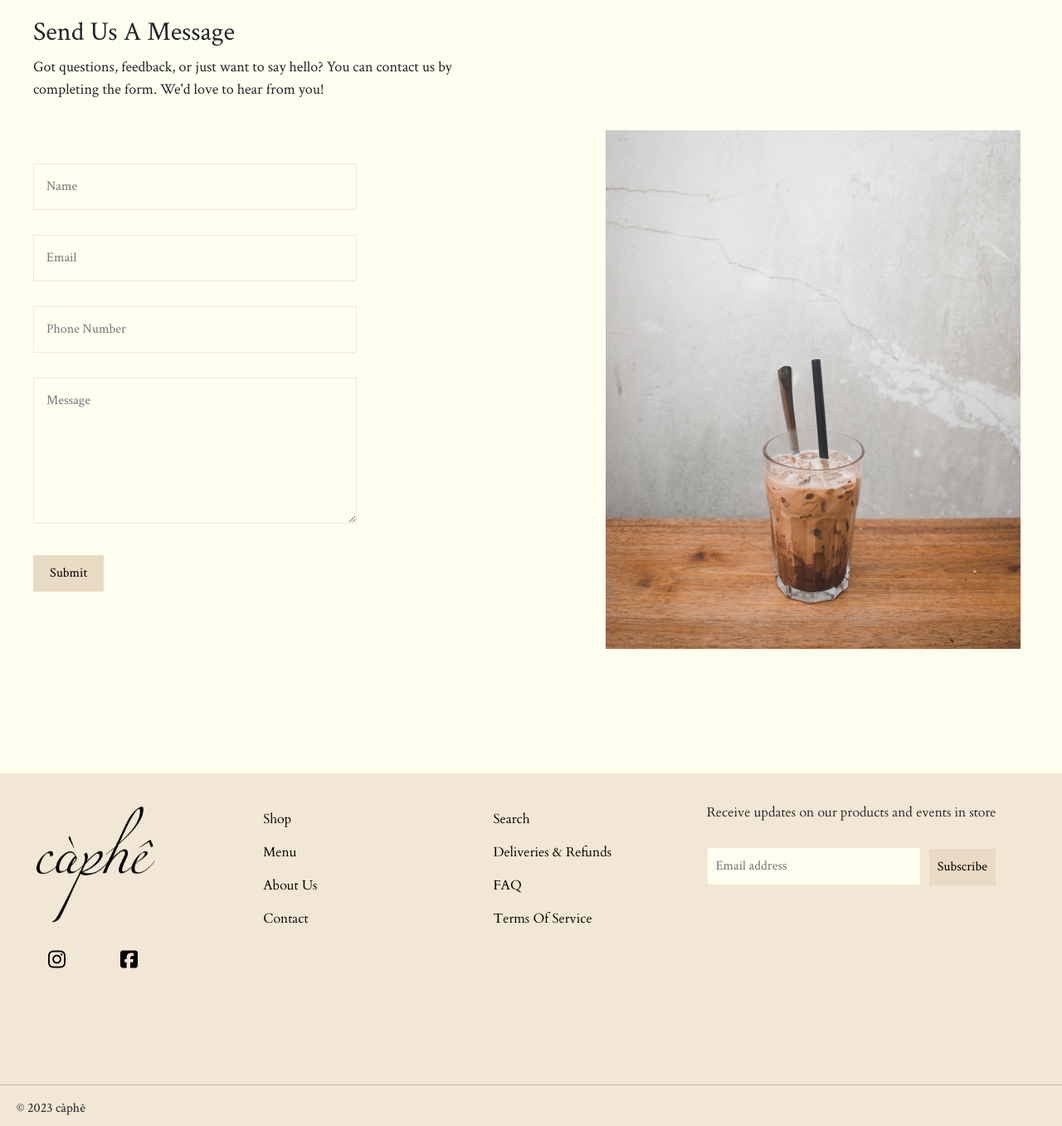
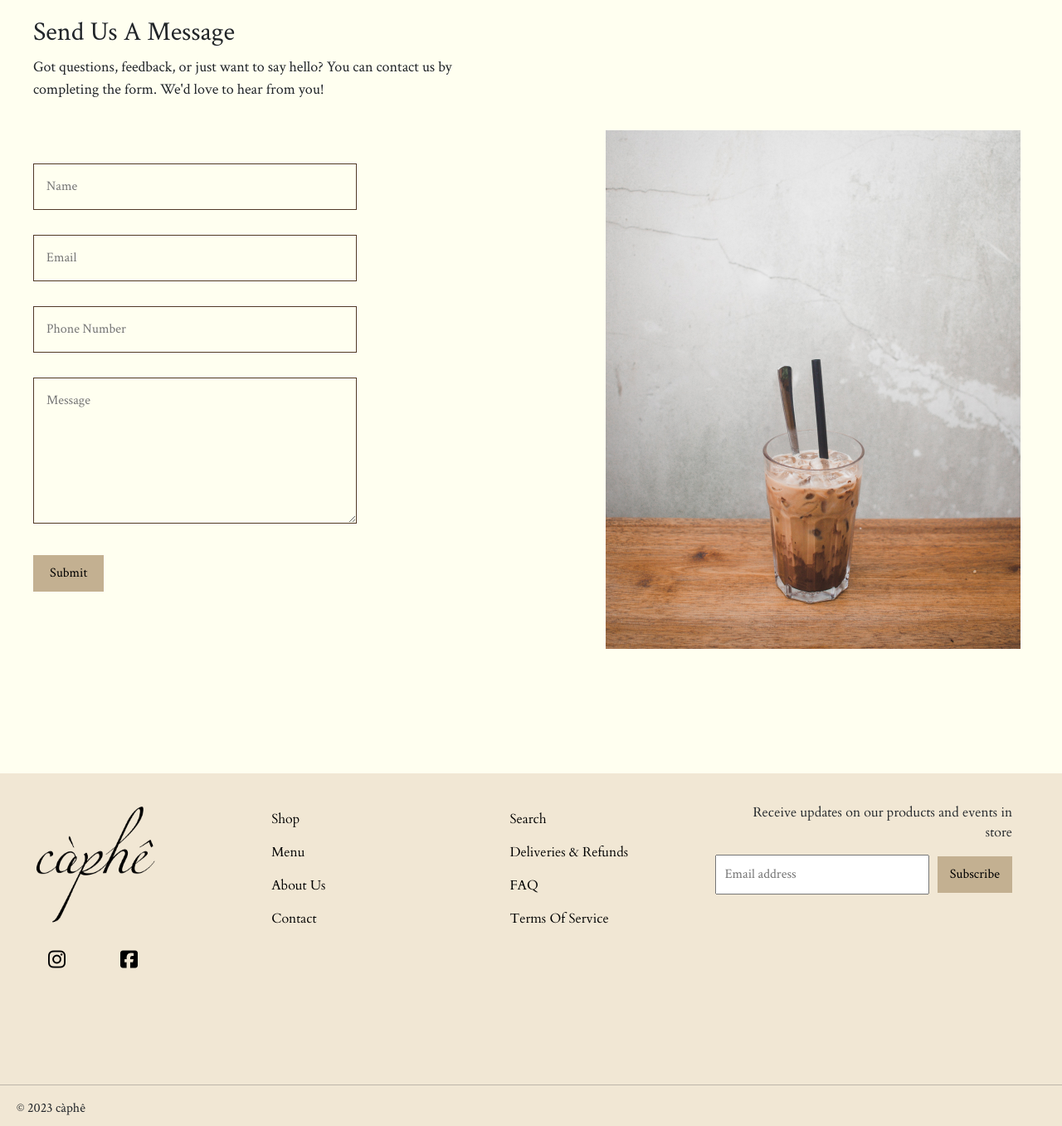
Before and after one commit to hihaianh/cafe-site, a PHP site: page /contact.html in a window 1280 px wide. Shown: the part 123-1480 px from the top of the page at 83% size. Run offline with PHP 8.4, Linux system fonts and the light colour scheme; some libraries are stand-ins or nearby versions.

```diff
--- a/auth/js/validation.js
+++ b/auth/js/validation.js
@@ -1,4 +1,4 @@
-const validation = new JustValidate("#signup");
+const validation = new JustValidate(".signup");
 
 validation.addField("#name", [
     {
@@ -14,7 +14,7 @@ validation.addField("#name", [
     },
     {
         validator: (value) => () => {
-            return fetch("validate-email.php?email=" + encodeURIComponent(value))
+            return fetch("./auth/validate-email.php?email=" + encodeURIComponent(value))
                 .then(function(response) {
                     return response.json();
 
@@ -43,5 +43,5 @@ validation.addField("#name", [
     }
 ])
 .onSuccess((event) => {
-    document.getElementById("signup").submit();
+    document.querySelector(".signup").submit();
 })
--- a/contact.html
+++ b/contact.html
@@ -31,9 +31,9 @@
         <p>Got questions, feedback, or just want to say hello? You can contact us by completing the form. We'd love to hear from you!</p>
     </div>
 
-<div class="form-image-contained">
-    <div class="form-container">
-        <form action="https://formsubmit.co/hiannnguyen@gmail.com" method="POST" class="form">
+<div class="contact-form-image-contained">
+    <div class="contact-form-container">
+        <form action="https://formsubmit.co/hiannnguyen@gmail.com" method="POST" class="contact-form">
             <input id="name" type="text" name="name" placeholder="Name" required><br>
             <input id="email" type="text" name="email" placeholder="Email" required><br>
             <input type="text" name="number" placeholder="Phone Number"><br>
--- a/styles.css
+++ b/styles.css
@@ -459,36 +459,36 @@ body {
     padding-left: 20px;
 }
 
-form {
+.contact-form {
     padding: 20px;
 }
 
-form input, form textarea {
+.contact-form input, .contact-form textarea {
     margin-bottom: 30px;
     padding: 15px;
     width: 60%;
     box-sizing: border-box;
     background-color: #FFFFF0;
     outline: none;
-    border: 1px solid #f1e7d4;
+    border: 1px solid #513928;
 }
 
-form button {
+.contact-form button {
     border: none;
     padding: 10px 20px;
-    background-color: #e9dac3;
+    background-color: #C3B091;
 }
 
-.form-image-contained {
+.contact-form-image-contained {
     display: flex;
 }
 
-.form-image-contained img {
+.contact-form-image-contained img {
     width: 500px;
     margin-right: 50px;
 }
 
-.form-container {
+.contact-form-container {
     flex: 1;
     padding: 20px;
 }
@@ -695,14 +695,15 @@ form button {
 }
 
 .email-subscription {
+    display: inline-block;
+    justify-content: center;
     text-align: right;
     margin-right: 40px;
 }
 
 .email-subscription p {
-    margin-bottom: 10px;
+    margin-bottom: 15px;
     font-family: 'Cardo';
-    text-align: left;
 }
 
 .email-subscription form {
@@ -717,10 +718,10 @@ form button {
 }
 
 .email-subscription button {
-    padding: 10px;
-    background-color: #e9dac3;
+    padding: 10px 15px;
+    background-color: #C3B091;
     border: none;
-    margin-bottom: 28px;
+
 }
 
 .email-subscription button:hover {
```
Also changed, not shown: other parts of styles.css (+97 -0 lines), user.html (+16 -11 lines).
